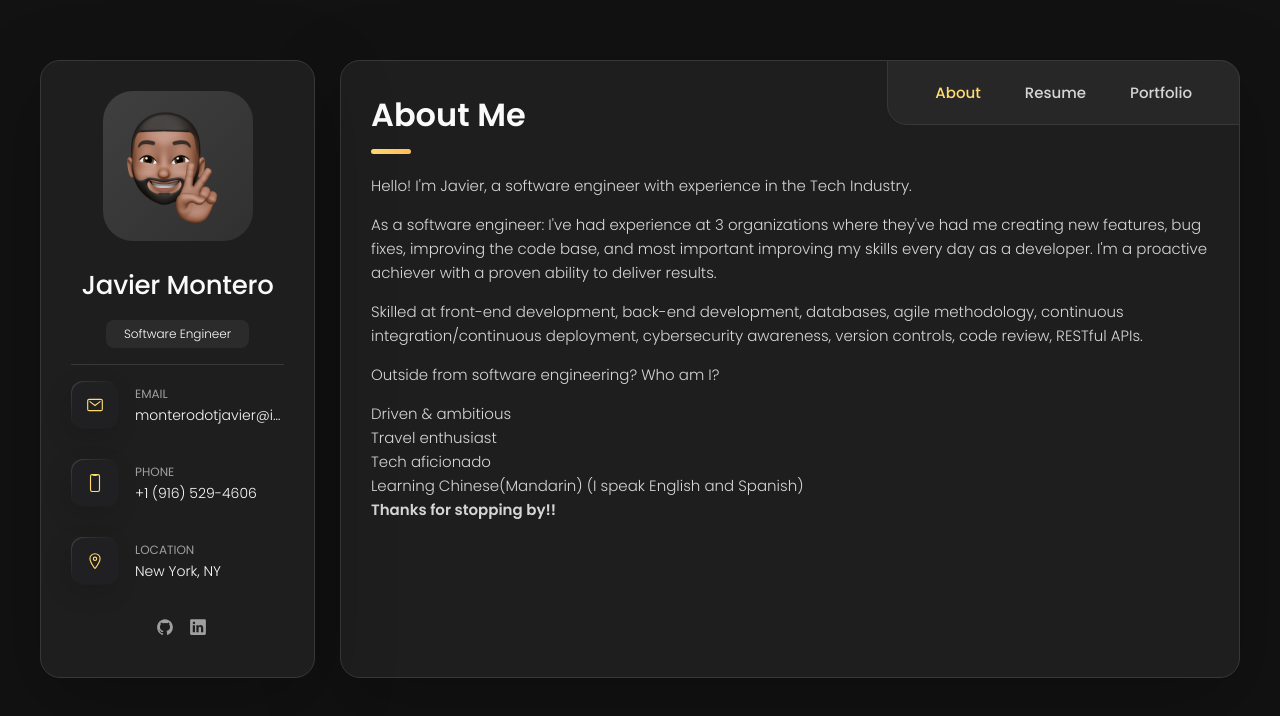
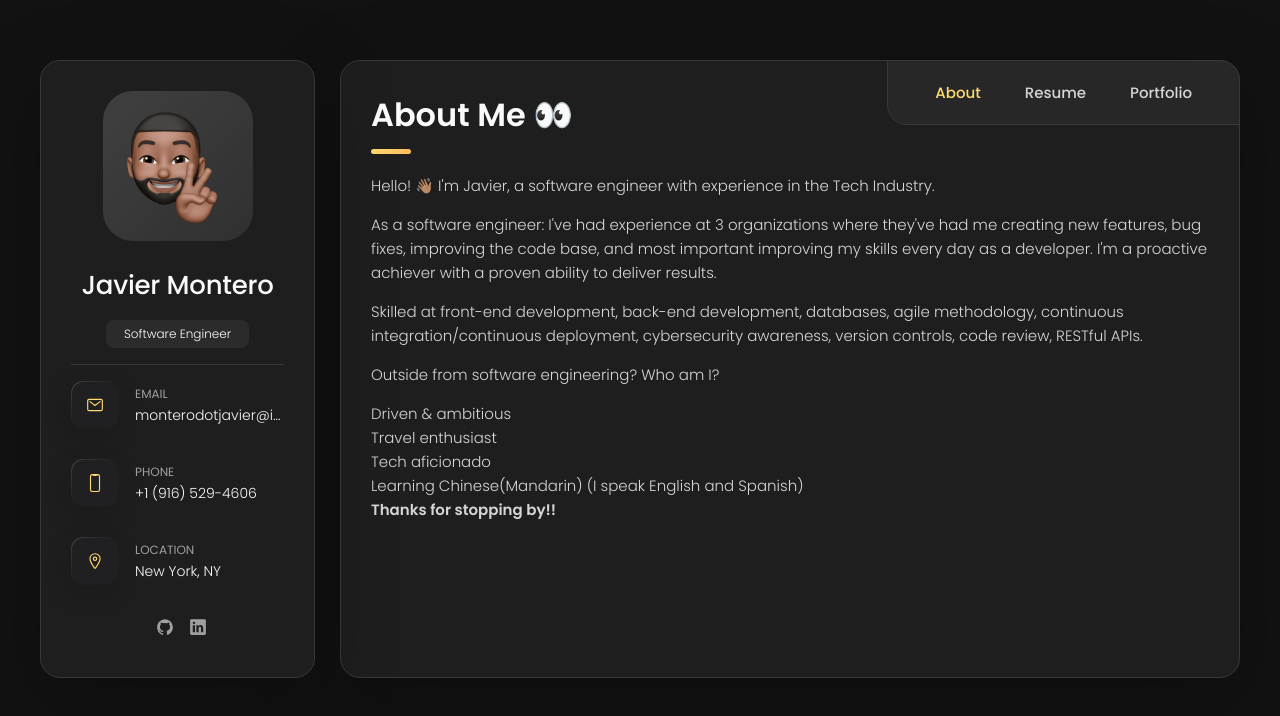
Before and after one commit to monterojavier/javiermontero, a React (Create React App) app: page / in a window 1280 px wide. Shown: the top 716 px of the page. Built offline with nearby package versions, Linux system fonts and the light colour scheme.

Commit message:
update: about page

```diff
--- a/src/components/About/About.jsx
+++ b/src/components/About/About.jsx
@@ -6,11 +6,11 @@ export default function About() {
   return (
     <article className='about  active' data-page='about'>
       <header>
-        <h2 className='h2 article-title'>About me</h2>
+        <h2 className='h2 article-title'>About me &#128064;</h2>
       </header>
 
       <section className='about-text'>
-        <p>Hello! I'm Javier, a software engineer with experience in the Tech Industry.</p>
+        <p>Hello! &#128075;&#127997; I'm Javier, a software engineer with experience in the Tech Industry.</p>
 
         <p>
           As a software engineer: I've had experience at 3 organizations where they've had me creating new features, bug
```
